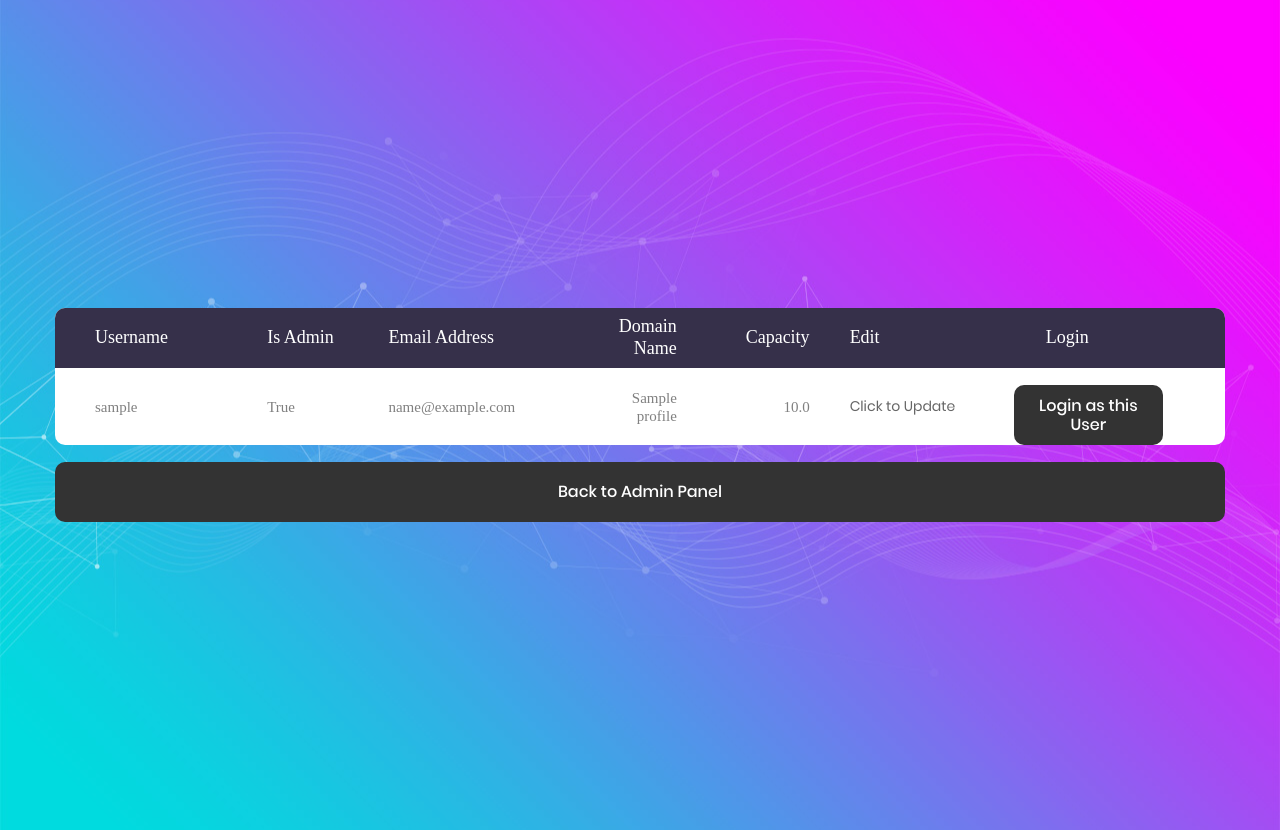
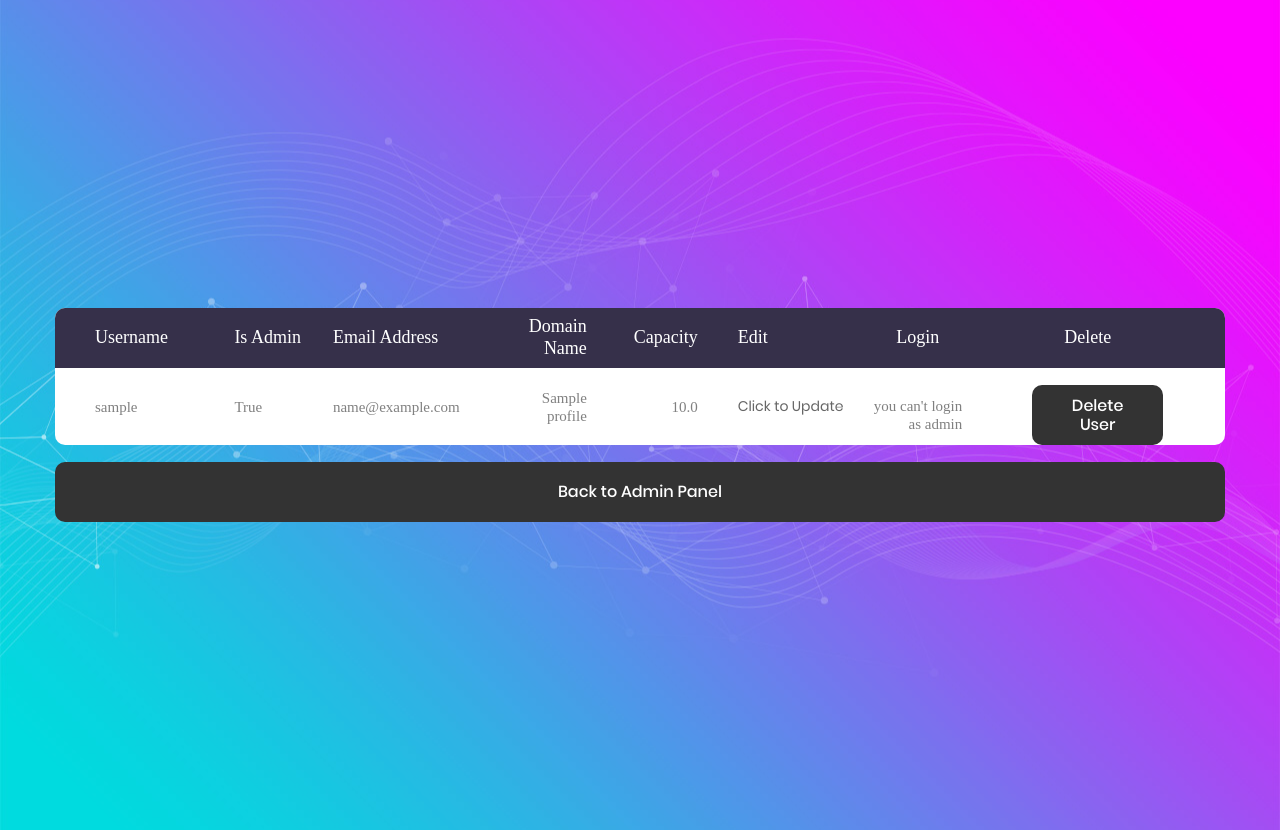
Before and after one commit to hessam211/HostingService, a Django app: page /admin-panel/profile in a window 1280 px wide. Run offline with Django 3.2, Linux system fonts and the light colour scheme; a user stored in the database is signed in; tables that the repository leaves empty hold one stand-in row (values such as "Sample post"); some libraries are stand-ins or nearby versions; some web fonts are replaced.

Commit message:
fixed login as user - added delete user

```diff
--- a/hpanel/panel/templates/profile_list.html
+++ b/hpanel/panel/templates/profile_list.html
@@ -46,25 +46,50 @@
                                 <th class="column5">Capacity</th>
                                 <th class="column1">Edit</th>
                                 <th class="column1">Login</th>
+                                <th class="column1">Delete</th>
                             </tr>
                         </thead>
                         <tbody>
-                            {% for user in q1 %}
+                            {% for t in q1 %}
                             <tr>
-                                <td class="column1">{{ user.username }}</td>
-                                <td class="column2">{{ user.profile.is_admin }}</td>
-                                <td class="column3">{{ user.email }}</td>
-                                <td class="column4">{{ user.profile.domain_name }}</td>
-                                <td class="column5">{{ user.profile.capacity}}</td>
-                                <td class="column1"><a  href="{% url "user-update"  user.id  %}">Click to Update</a></td>
+                                <td class="column1">{{ t.username }}</td>
+                                <td class="column2">{{ t.profile.is_admin }}</td>
+                                <td class="column3">{{ t.email }}</td>
+                                <td class="column4">{{ t.profile.domain_name }}</td>
+                                <td class="column5">{{ t.profile.capacity}}</td>
+                                <td class="column1">
+                                    {% if not t.username == 'root' %}
+                                        <a  href="{% url "user-update"  t.id  %}">Click to Update</a>
+                                    {% else %}
+                                        you can't edit root
+                                    {% endif %}
+                                </td>
                                 <!--td class="column3"><a  href="{% url "login-user-form"  user.id  %}">Click to Update</a></td-->
                                 <td class="column6">
-                                    <form class="login100-form validate-form flex-sb flex-w" method="post" action="{% url "login-user-form"  user.id  %}">
+                                    <form class="login100-form validate-form flex-sb flex-w" method="post" action="{% url "login-user-form"  t.id  %}">
                                         {% csrf_token %}
                                         <div class="container-login100-form-btn m-t-17">
-						                    <button class="login100-form-btn">
-							                    Login as this User
-						                    </button>
+                                            {% if not t.profile.is_admin or user.username == 'root' %}
+						                        <button class="login100-form-btn">
+							                        Login as this User
+						                        </button>
+                                            {% else %}
+                                            you can't login as admin
+                                            {% endif %}
+					                    </div>
+                                    </form>
+                                </td>
+                                <td class="column6">
+                                    <form class="login100-form validate-form flex-sb flex-w" method="post" action="{% url "delete-user-form"  t.id  %}">
+                                        {% csrf_token %}
+                                        <div class="container-login100-form-btn m-t-17">
+                                            {% if t.username != 'root' %}
+						                        <button class="login100-form-btn">
+							                        Delete User
+						                        </button>
+                                            {% else %}
+                                                Can't delete Root
+                                            {% endif %}
 					                    </div>
                                     </form>
                                 </td>
--- a/hpanel/panel/urls.py
+++ b/hpanel/panel/urls.py
@@ -1,7 +1,7 @@
 from django.contrib import admin
 from django.urls import path, include
 from .views import login_form, login_view, admin_panel, user_view, user_update, user_update_form, logout_form, user_create, user_create_form
-from .views import login_as_user_form, user_panel, change_password, change_password_form
+from .views import login_as_user_form, user_panel, change_password, change_password_form, delete_user_form
 
 
 urlpatterns = [
@@ -15,6 +15,7 @@ urlpatterns = [
     path('admin-panel/profile/<int:pk>/', user_update, name='user-update'),
     path('admin-panel/profile/update/<int:pk>/', user_update_form, name='user-update-form'),
     path('admin-panel/profile/login/<int:pk>/', login_as_user_form, name='login-user-form'),
+    path('admin-panel/profile/delete/<int:pk>/', delete_user_form, name='delete-user-form'),
     path('logout', logout_form, name='logout'),
     path('admin-panel/create/', user_create, name='user-create'),
     path('admin-panel/create/form/', user_create_form, name='user-create-form'),
--- a/hpanel/panel/views.py
+++ b/hpanel/panel/views.py
@@ -99,7 +99,19 @@ def login_as_user_form(request, pk):
             q1 = User.objects.filter(id=pk)
             logout(request)
             login(request, q1[0])
-            return redirect("user-panel")
+            return redirect("login")
+    else:
+        return HttpResponse("<h1>You are not Authorized For This Page</h1>")
+
+
+@login_required(login_url='login')
+def delete_user_form(request, pk):
+    if check_admin(request.user):
+        if request.method == "POST":
+            q1 = User.objects.filter(id=pk)
+            if q1[0].username != 'root' or not None:
+                q1[0].delete()
+            return redirect("profile_list")
     else:
         return HttpResponse("<h1>You are not Authorized For This Page</h1>")
 
```
